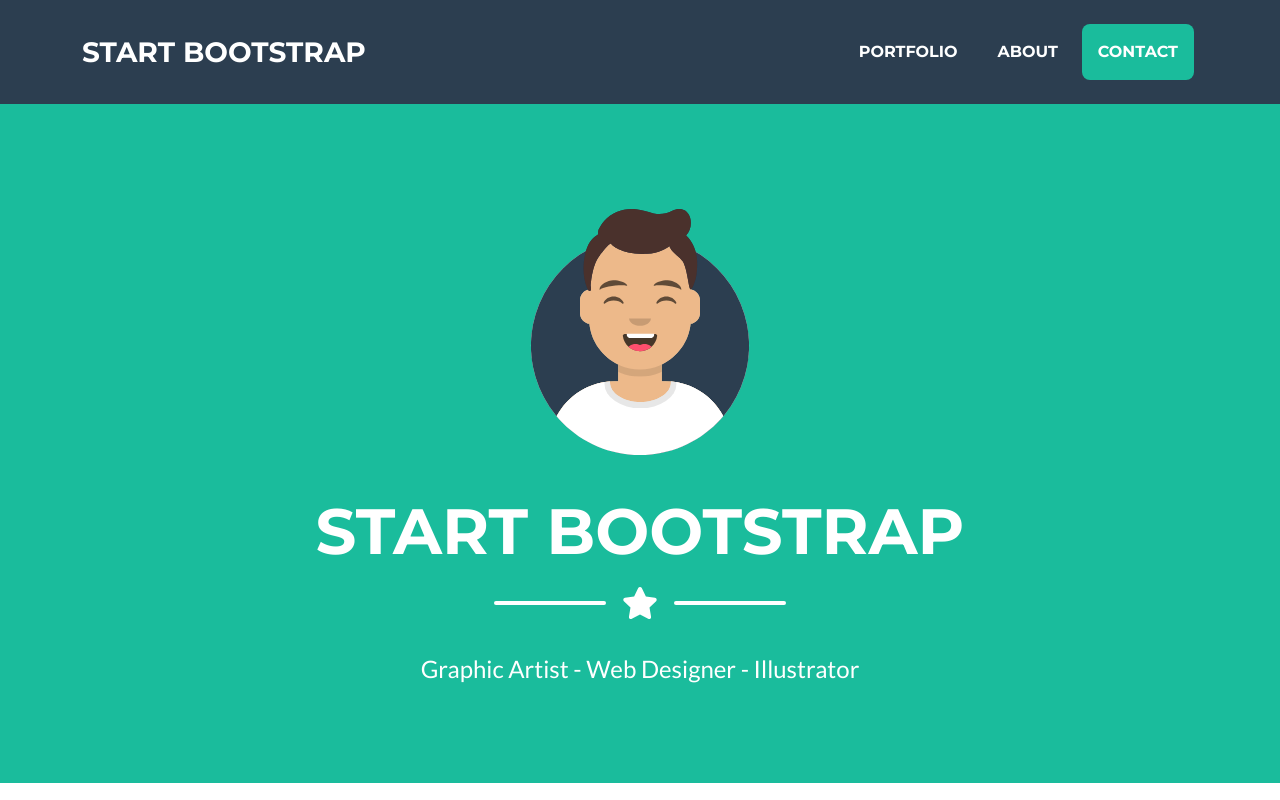
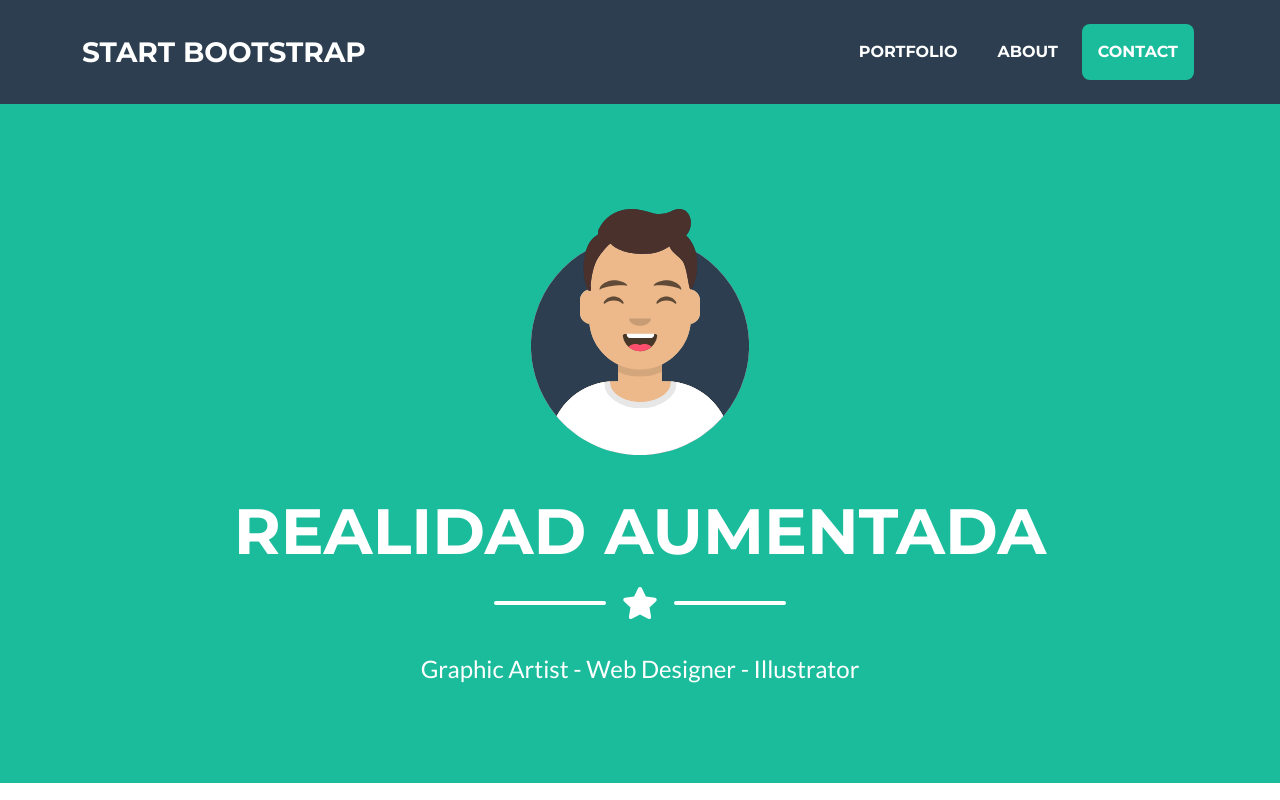
Before and after one commit to jkgj27/crea3d, a plain HTML site: page index.html in a window 1280 px wide. Shown: the top 800 px of the page. Drawn offline with nearby package versions, Linux system fonts and the light colour scheme.

Commit message:
Update index.html

```diff
--- a/index.html
+++ b/index.html
@@ -5,7 +5,7 @@
         <meta name="viewport" content="width=device-width, initial-scale=1, shrink-to-fit=no" />
         <meta name="description" content="" />
         <meta name="author" content="" />
-        <title>Freelancer - Start Bootstrap Theme</title>
+        <title>CREA3D - Realidad aumentada</title>
         <!-- Favicon-->
         <link rel="icon" type="image/x-icon" href="assets/favicon.ico" />
         <!-- Font Awesome icons (free version)-->
@@ -40,7 +40,7 @@
                 <!-- Masthead Avatar Image-->
                 <img class="masthead-avatar mb-5" src="assets/img/avataaars.svg" alt="..." />
                 <!-- Masthead Heading-->
-                <h1 class="masthead-heading text-uppercase mb-0">Start Bootstrap</h1>
+                <h1 class="masthead-heading text-uppercase mb-0">REALIDAD AUMENTADA</h1>
                 <!-- Icon Divider-->
                 <div class="divider-custom divider-light">
                     <div class="divider-custom-line"></div>
```
